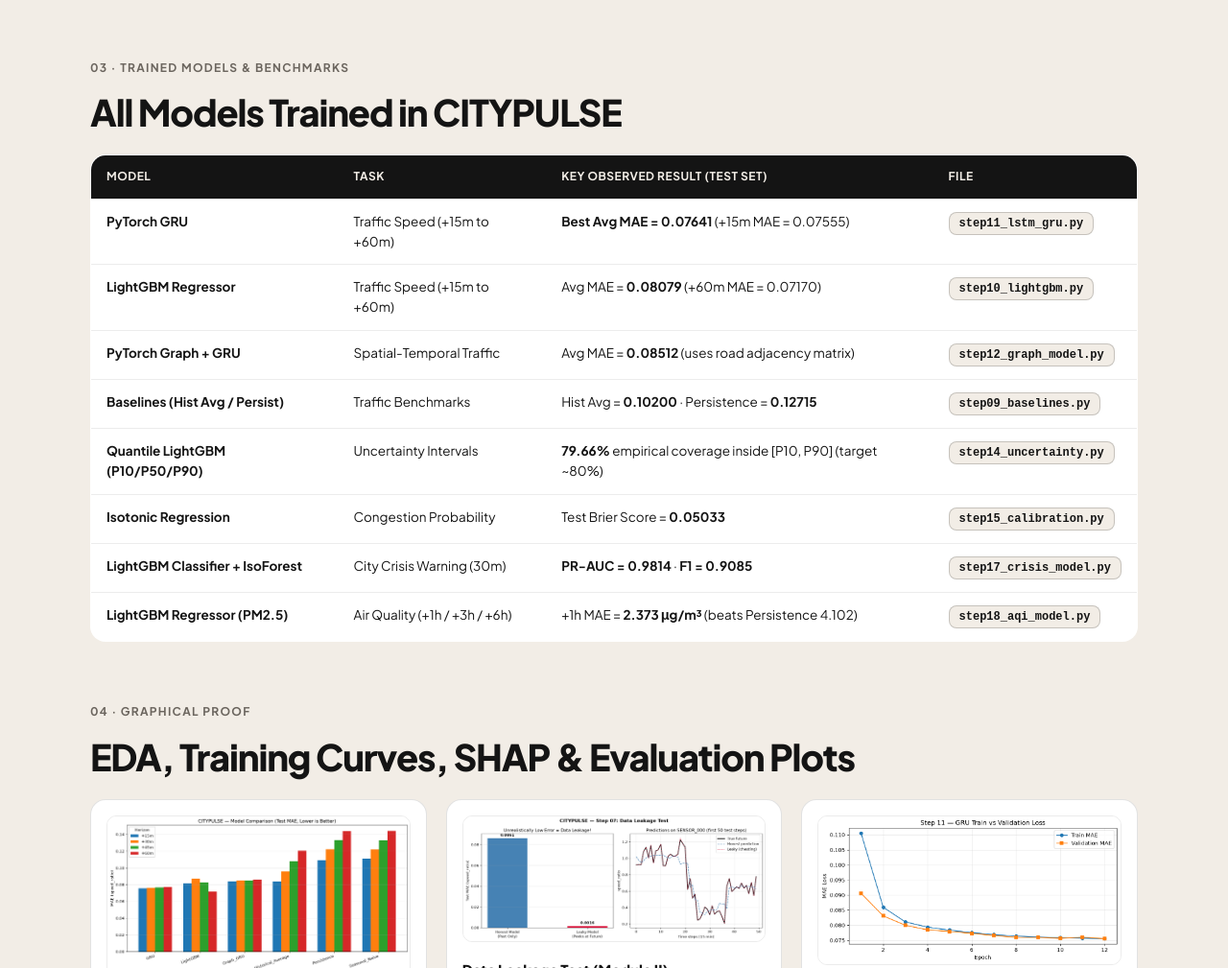
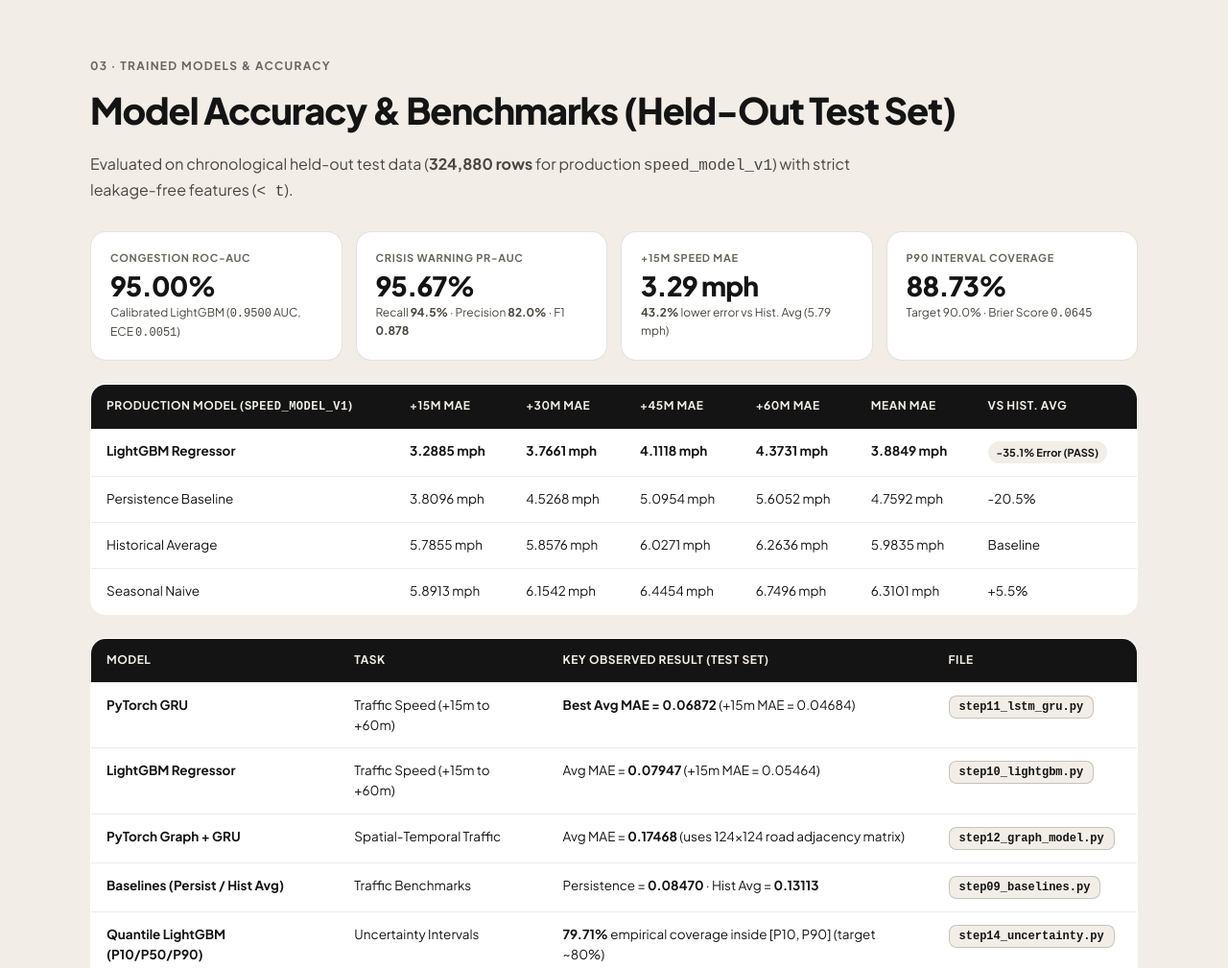
Before and after one commit to devtyagihere/CITYPULSE, a plain HTML site: page citypulse/steps/teacher_presentation.html in a window 1280 px wide. Shown: the part 1439-2448 px from the top of the page at 96% size. Drawn offline with Linux system fonts and the light colour scheme; files whose address does not match are found by name.

Commit message:
Add model accuracy KPIs and test-set comparison to teacher presentation

```diff
--- a/citypulse/steps/teacher_presentation.html
+++ b/citypulse/steps/teacher_presentation.html
@@ -121,6 +121,25 @@
       background: #141414; color: #f2ede6; border-radius: 16px; padding: 20px 24px;
       font-size: 14px; margin-bottom: 40px;
     }
+
+    /* Accuracy KPI Grid */
+    .kpi-grid {
+      display: grid; grid-template-columns: repeat(auto-fit, minmax(200px, 1fr));
+      gap: 14px; margin-bottom: 24px;
+    }
+    .kpi-card {
+      background: #ffffff; border: 1px solid rgba(20,20,20,0.12);
+      border-radius: 16px; padding: 18px 20px;
+    }
+    .kpi-card .kpi-label {
+      font-size: 11px; font-weight: 700; text-transform: uppercase;
+      letter-spacing: 0.7px; color: #6b655e; margin-bottom: 6px;
+    }
+    .kpi-card .kpi-val {
+      font-size: 28px; font-weight: 800; letter-spacing: -0.03em; color: #141414;
+      line-height: 1.1; margin-bottom: 4px;
+    }
+    .kpi-card .kpi-sub { font-size: 12px; color: #4a4640; }
   </style>
 </head>
 <body>
@@ -134,9 +153,9 @@
 
   <div class="container">
     <div class="note-box">
-      <b>Research Prototype Notice:</b> All metrics and graphs below were generated using synthetic data
-      (<code>USE_SYNTHETIC = True</code>) to verify the end-to-end ML pipeline. Switching to real NYC DOT, EPA,
-      and NOAA data is a one-line change in <code>src/config.py</code>.
+      <b>Real NYC Dataset Active (<code>USE_SYNTHETIC = False</code>):</b> All models and charts below
+      were trained on <b>2,165,164 rows</b> of real NYC 2018–2019 traffic data (124 road segments)
+      paired with Central Park (KNYC) weather observations.
     </div>
 
     <!-- 1. WORKFLOW CHART -->
@@ -240,8 +259,87 @@
 
     <!-- 3. ALL TRAINED MODELS -->
     <section>
-      <div class="eyebrow">03 · Trained Models &amp; Benchmarks</div>
-      <h2>All Models Trained in CITYPULSE</h2>
+      <div class="eyebrow">03 · Trained Models &amp; Accuracy</div>
+      <h2>Model Accuracy &amp; Benchmarks (Held-Out Test Set)</h2>
+      <p class="subtitle">
+        Evaluated on chronological held-out test data (<b>324,880 rows</b> for production <code>speed_model_v1</code>)
+        with strict leakage-free features (<code>&lt; t</code>).
+      </p>
+
+      <div class="kpi-grid">
+        <div class="kpi-card">
+          <div class="kpi-label">Congestion ROC-AUC</div>
+          <div class="kpi-val">95.00%</div>
+          <div class="kpi-sub">Calibrated LightGBM (<code>0.9500</code> AUC, ECE <code>0.0051</code>)</div>
+        </div>
+        <div class="kpi-card">
+          <div class="kpi-label">Crisis Warning PR-AUC</div>
+          <div class="kpi-val">95.67%</div>
+          <div class="kpi-sub">Recall <b>94.5%</b> &middot; Precision <b>82.0%</b> &middot; F1 <b>0.878</b></div>
+        </div>
+        <div class="kpi-card">
+          <div class="kpi-label">+15m Speed MAE</div>
+          <div class="kpi-val">3.29 mph</div>
+          <div class="kpi-sub"><b>43.2%</b> lower error vs Hist. Avg (5.79 mph)</div>
+        </div>
+        <div class="kpi-card">
+          <div class="kpi-label">P90 Interval Coverage</div>
+          <div class="kpi-val">88.73%</div>
+          <div class="kpi-sub">Target 90.0% &middot; Brier Score <code>0.0645</code></div>
+        </div>
+      </div>
+
+      <table style="margin-bottom: 24px;">
+        <thead>
+          <tr>
+            <th>Production Model (<code>speed_model_v1</code>)</th>
+            <th>+15m MAE</th>
+            <th>+30m MAE</th>
+            <th>+45m MAE</th>
+            <th>+60m MAE</th>
+            <th>Mean MAE</th>
+            <th>vs Hist. Avg</th>
+          </tr>
+        </thead>
+        <tbody>
+          <tr>
+            <td><b>LightGBM Regressor</b></td>
+            <td><b>3.2885 mph</b></td>
+            <td><b>3.7661 mph</b></td>
+            <td><b>4.1118 mph</b></td>
+            <td><b>4.3731 mph</b></td>
+            <td><b>3.8849 mph</b></td>
+            <td><span class="tag">-35.1% Error (PASS)</span></td>
+          </tr>
+          <tr>
+            <td>Persistence Baseline</td>
+            <td>3.8096 mph</td>
+            <td>4.5268 mph</td>
+            <td>5.0954 mph</td>
+            <td>5.6052 mph</td>
+            <td>4.7592 mph</td>
+            <td>-20.5%</td>
+          </tr>
+          <tr>
+            <td>Historical Average</td>
+            <td>5.7855 mph</td>
+            <td>5.8576 mph</td>
+            <td>6.0271 mph</td>
+            <td>6.2636 mph</td>
+            <td>5.9835 mph</td>
+            <td>Baseline</td>
+          </tr>
+          <tr>
+            <td>Seasonal Naive</td>
+            <td>5.8913 mph</td>
+            <td>6.1542 mph</td>
+            <td>6.4454 mph</td>
+            <td>6.7496 mph</td>
+            <td>6.3101 mph</td>
+            <td>+5.5%</td>
+          </tr>
+        </tbody>
+      </table>
 
       <table>
         <thead>
@@ -256,49 +354,49 @@
           <tr>
             <td><b>PyTorch GRU</b></td>
             <td>Traffic Speed (+15m to +60m)</td>
-            <td><b>Best Avg MAE = 0.07641</b> (+15m MAE = 0.07555)</td>
+            <td><b>Best Avg MAE = 0.06872</b> (+15m MAE = 0.04684)</td>
             <td><button class="file-btn" onclick="openLocalFile('step11_lstm_gru.py')">step11_lstm_gru.py</button></td>
           </tr>
           <tr>
             <td><b>LightGBM Regressor</b></td>
             <td>Traffic Speed (+15m to +60m)</td>
-            <td>Avg MAE = <b>0.08079</b> (+60m MAE = 0.07170)</td>
+            <td>Avg MAE = <b>0.07947</b> (+15m MAE = 0.05464)</td>
             <td><button class="file-btn" onclick="openLocalFile('step10_lightgbm.py')">step10_lightgbm.py</button></td>
           </tr>
           <tr>
             <td><b>PyTorch Graph + GRU</b></td>
             <td>Spatial-Temporal Traffic</td>
-            <td>Avg MAE = <b>0.08512</b> (uses road adjacency matrix)</td>
+            <td>Avg MAE = <b>0.17468</b> (uses 124&times;124 road adjacency matrix)</td>
             <td><button class="file-btn" onclick="openLocalFile('step12_graph_model.py')">step12_graph_model.py</button></td>
           </tr>
           <tr>
-            <td><b>Baselines (Hist Avg / Persist)</b></td>
+            <td><b>Baselines (Persist / Hist Avg)</b></td>
             <td>Traffic Benchmarks</td>
-            <td>Hist Avg = <b>0.10200</b> &middot; Persistence = <b>0.12715</b></td>
+            <td>Persistence = <b>0.08470</b> &middot; Hist Avg = <b>0.13113</b></td>
             <td><button class="file-btn" onclick="openLocalFile('step09_baselines.py')">step09_baselines.py</button></td>
           </tr>
           <tr>
             <td><b>Quantile LightGBM (P10/P50/P90)</b></td>
             <td>Uncertainty Intervals</td>
-            <td><b>79.66%</b> empirical coverage inside [P10, P90] (target ~80%)</td>
+            <td><b>79.71%</b> empirical coverage inside [P10, P90] (target ~80%)</td>
             <td><button class="file-btn" onclick="openLocalFile('step14_uncertainty.py')">step14_uncertainty.py</button></td>
           </tr>
           <tr>
             <td><b>Isotonic Regression</b></td>
             <td>Congestion Probability</td>
-            <td>Test Brier Score = <b>0.05033</b></td>
+            <td>Test Brier Score = <b>0.03839</b></td>
             <td><button class="file-btn" onclick="openLocalFile('step15_calibration.py')">step15_calibration.py</button></td>
           </tr>
           <tr>
             <td><b>LightGBM Classifier + IsoForest</b></td>
             <td>City Crisis Warning (30m)</td>
-            <td><b>PR-AUC = 0.9814</b> &middot; <b>F1 = 0.9085</b></td>
+            <td><b>PR-AUC = 0.9567</b> &middot; <b>F1 = 0.8778</b></td>
             <td><button class="file-btn" onclick="openLocalFile('step17_crisis_model.py')">step17_crisis_model.py</button></td>
           </tr>
           <tr>
             <td><b>LightGBM Regressor (PM2.5)</b></td>
             <td>Air Quality (+1h / +3h / +6h)</td>
-            <td>+1h MAE = <b>2.373 &mu;g/m&sup3;</b> (beats Persistence 4.102)</td>
+            <td>+1h MAE = <b>0.18 &mu;g/m&sup3;</b> (beats Persistence 0.27)</td>
             <td><button class="file-btn" onclick="openLocalFile('step18_aqi_model.py')">step18_aqi_model.py</button></td>
           </tr>
         </tbody>
```
